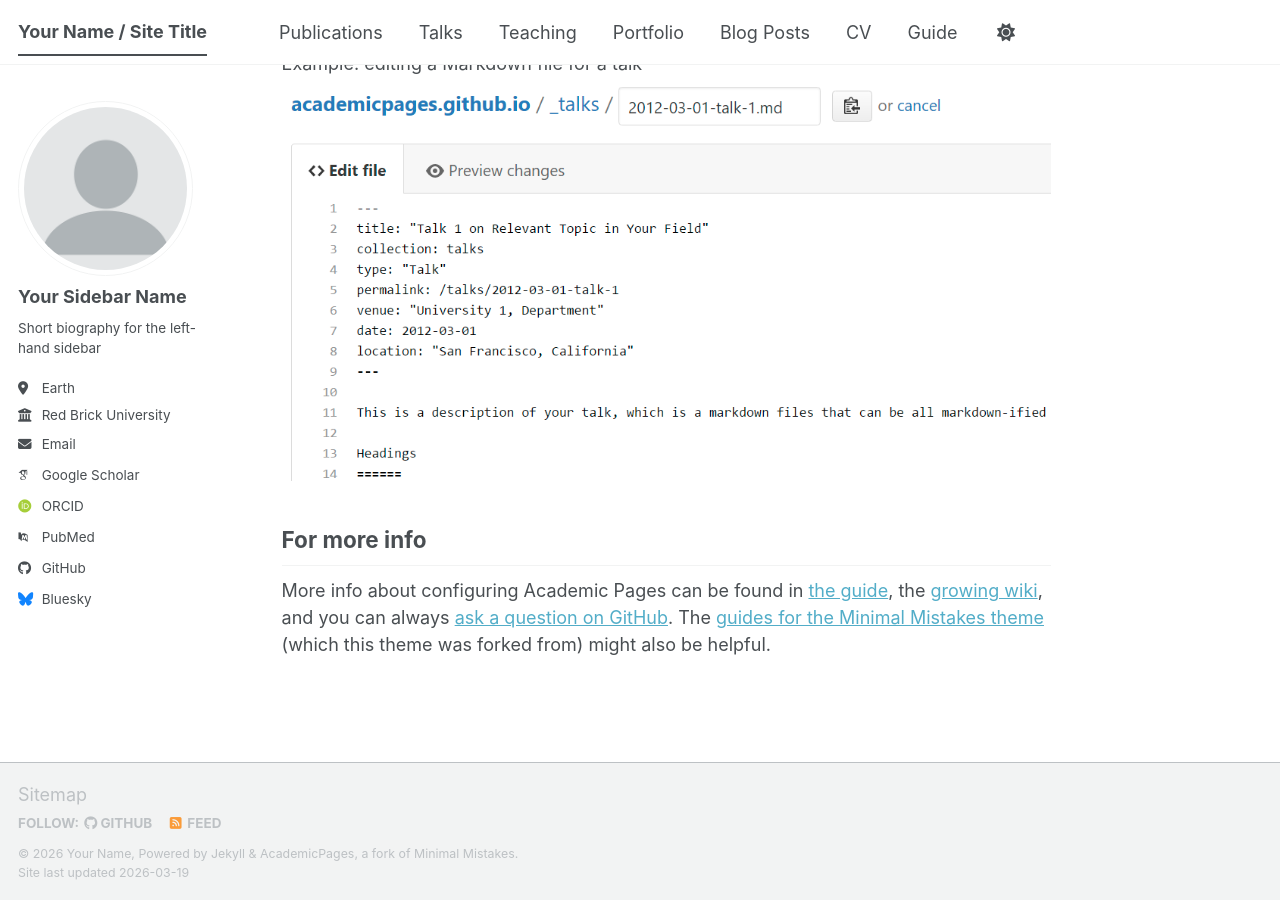
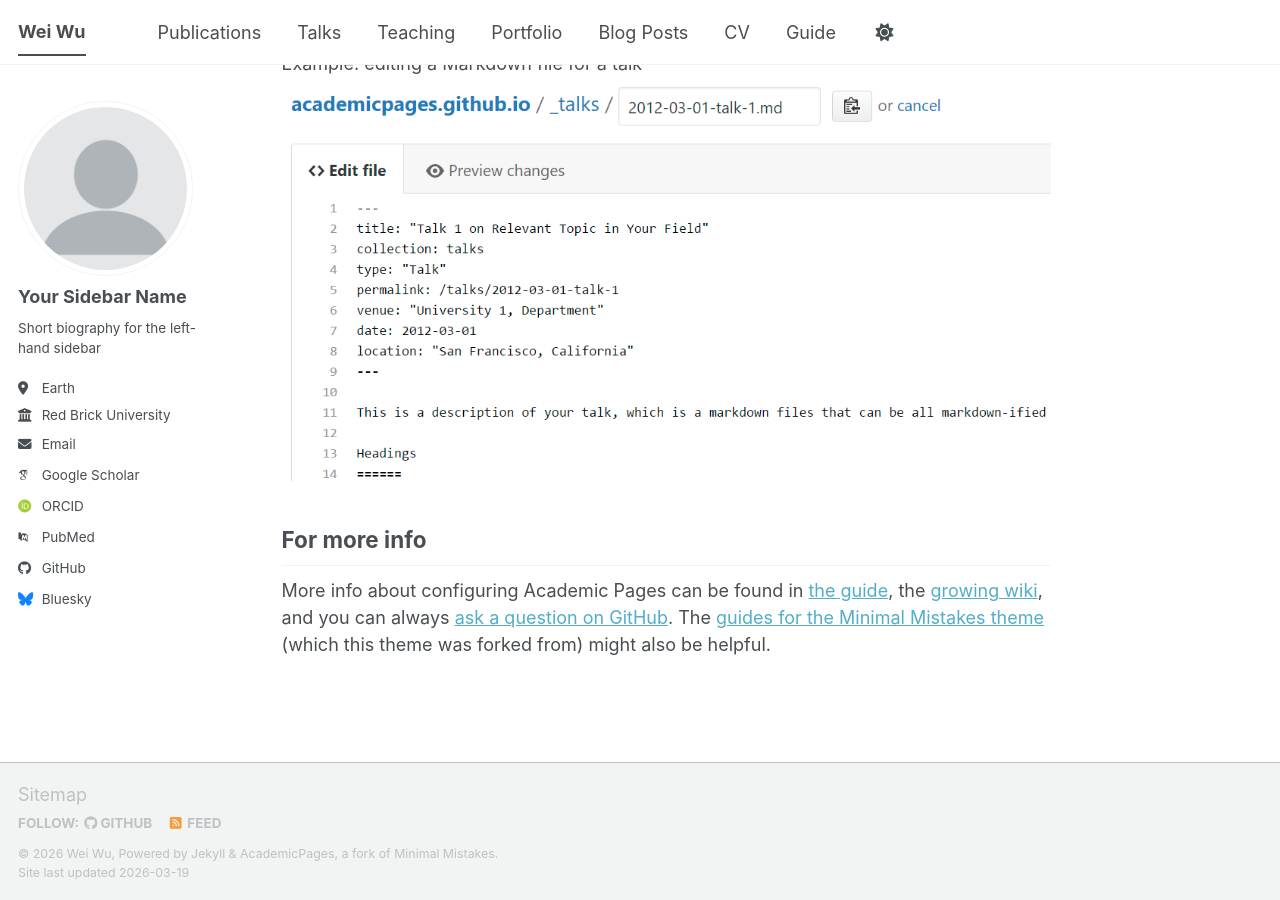
Before and after one commit to ww2781nyu/ww2781nyu.github.io, a Jekyll site: the page built from _pages/about.md, in a window 1280 px wide and 900 px high, scrolled down 2720 px. Built offline with Jekyll 4.4.1, drawn with Linux system fonts in a browser that asks for light colours; some web fonts are replaced; a script bundle is joined from its source files by our own code; library files that are not in the unit come from our copies.

Commit message:
Update _config.yml

```diff
--- a/_config.yml
+++ b/_config.yml
@@ -9,14 +9,14 @@
 # Basic Site Settings
 locale                   : "en-US"
 site_theme               : "default" # The available themes options are "default", "air", "sunrise", "mint", "dirt" and "contrast"
-title                    : "Your Name / Site Title"
+title                    : "Wei Wu"
 title_separator          : "-"
-name                     : &name "Your Name"
-description              : &description "Your Name's academic portfolio"   # Update this with a general description of your site, this is the default if not overridden by a page
-url                      : https://academicpages.github.io # The base hostname & protocol for your site e.g. "https://[your GitHub username].github.io",
+name                     : &name "Wei Wu"
+description              : &description "Wei Wu's academic homepage"   # Update this with a general description of your site, this is the default if not overridden by a page
+url                      : https://ww2781nyu.github.io # The base hostname & protocol for your site e.g. "https://[your GitHub username].github.io",
                                                            # or if you already have some other page hosted on Github then use "https://[your GitHub username].github.io/[Your Repo Name]"
 baseurl                  : "" # the subpath of your site, e.g. "/blog"
-repository               : "academicpages/academicpages.github.io"
+repository               : "ww2781nyu/ww2781nyu.github.io"
 
 # Site Author - The following control what appear as part of the author content on the side bar.
 #               If a field is blank the icon and link will not appear, otherwise it will be shown.
```
